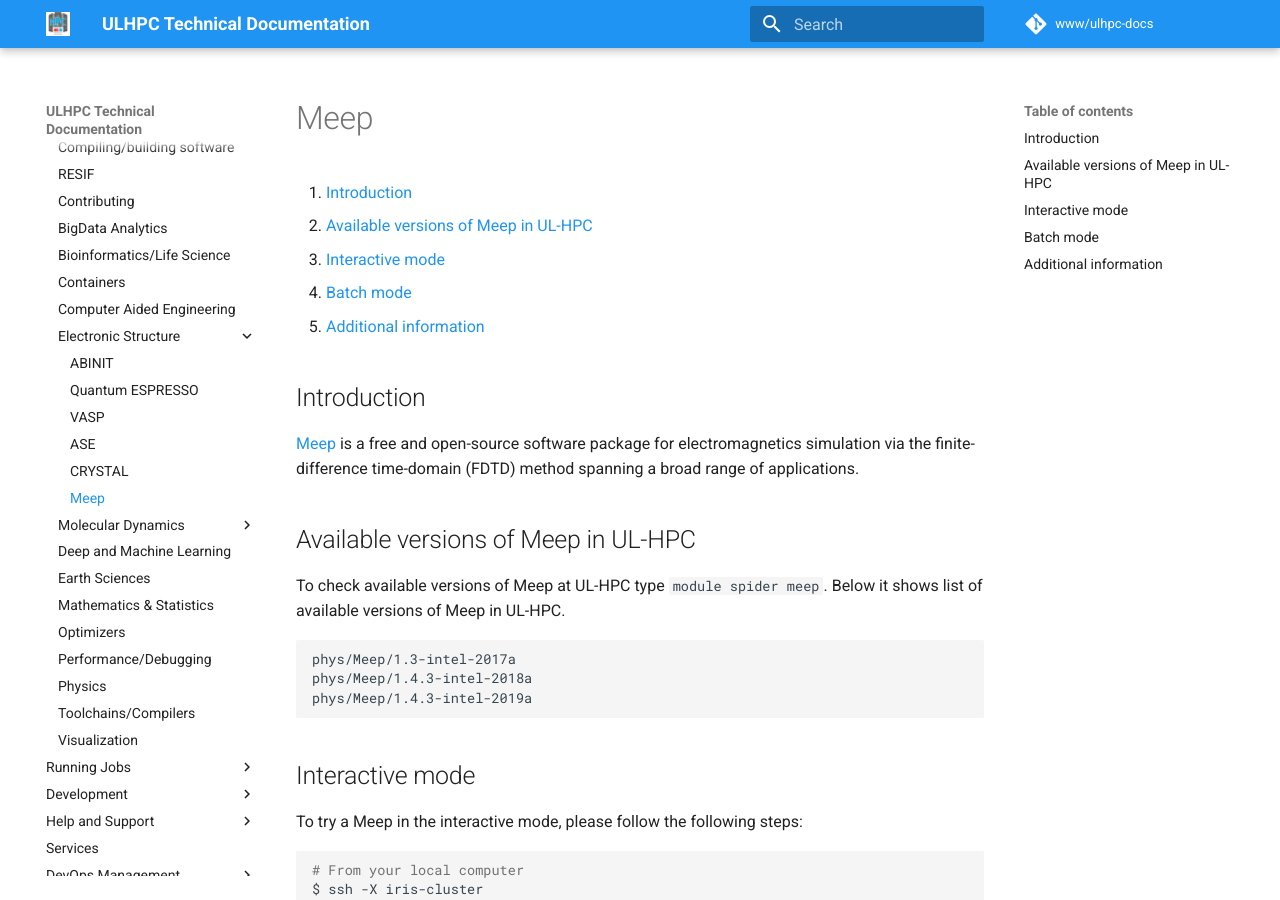
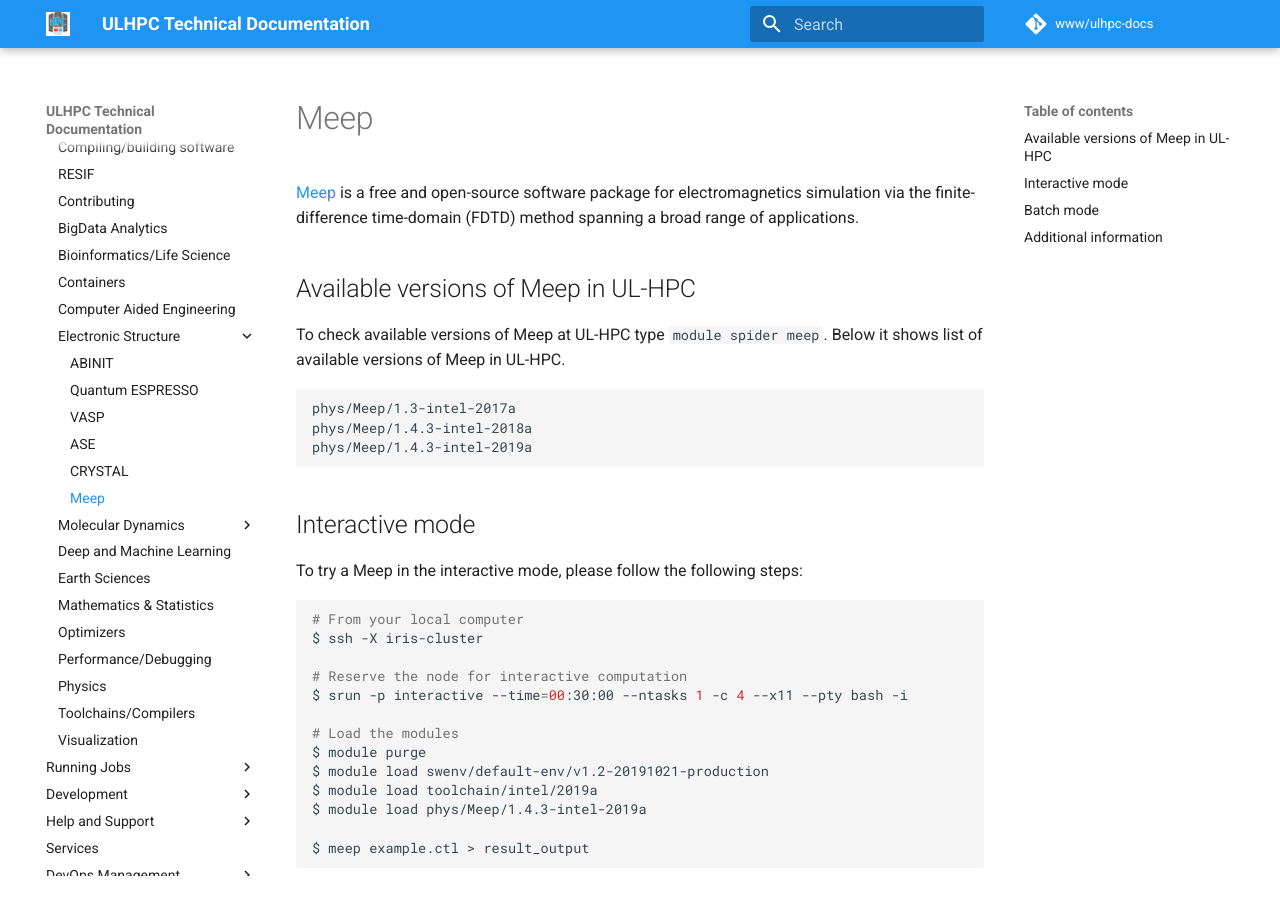
Before and after one commit to ULHPC/ulhpc-docs, an MkDocs documentation site: the page built from docs/software/electronics/meep.md, in a window 1280 px wide and 900 px high. Built offline with MkDocs 1.6.1 and Material for MkDocs 9.7.7, drawn with Linux system fonts in a browser that asks for light colours.

Commit message:
Update meep.md

````diff
--- a/docs/software/electronics/meep.md
+++ b/docs/software/electronics/meep.md
@@ -1,10 +1,3 @@
-1. [Introduction](#introduction)
-2. [Available versions of Meep in UL-HPC](#available-versions-of-meep-in-ul-hpc)
-3. [Interactive mode](#interactive mode)
-4. [Batch mode](#batch-mode)
-5. [Additional information](#additional-information)
-
-## Introduction
 [Meep](https://meep.readthedocs.io/en/latest/) is a free and open-source
 software package for electromagnetics simulation via
 the finite-difference time-domain (FDTD) method spanning a
@@ -13,7 +6,7 @@ broad range of applications.
 ## Available versions of Meep in UL-HPC
 To check available versions of Meep at UL-HPC type `module spider meep`.
 Below it shows list of available versions of Meep in UL-HPC.
-```shell
+```bash
 phys/Meep/1.3-intel-2017a
 phys/Meep/1.4.3-intel-2018a
 phys/Meep/1.4.3-intel-2019a
@@ -22,7 +15,7 @@ phys/Meep/1.4.3-intel-2019a
 ## Interactive mode
 To try a Meep in the interactive mode, please follow the following steps:
 
-```shell
+```bash
 # From your local computer
 $ ssh -X iris-cluster
 
@@ -39,7 +32,7 @@ $ meep example.ctl > result_output
 ```
 
 ## Batch mode
-```shell
+```bash
 #!/bin/bash -l
 #SBATCH -J Meep
 #SBATCH -N 1
````
